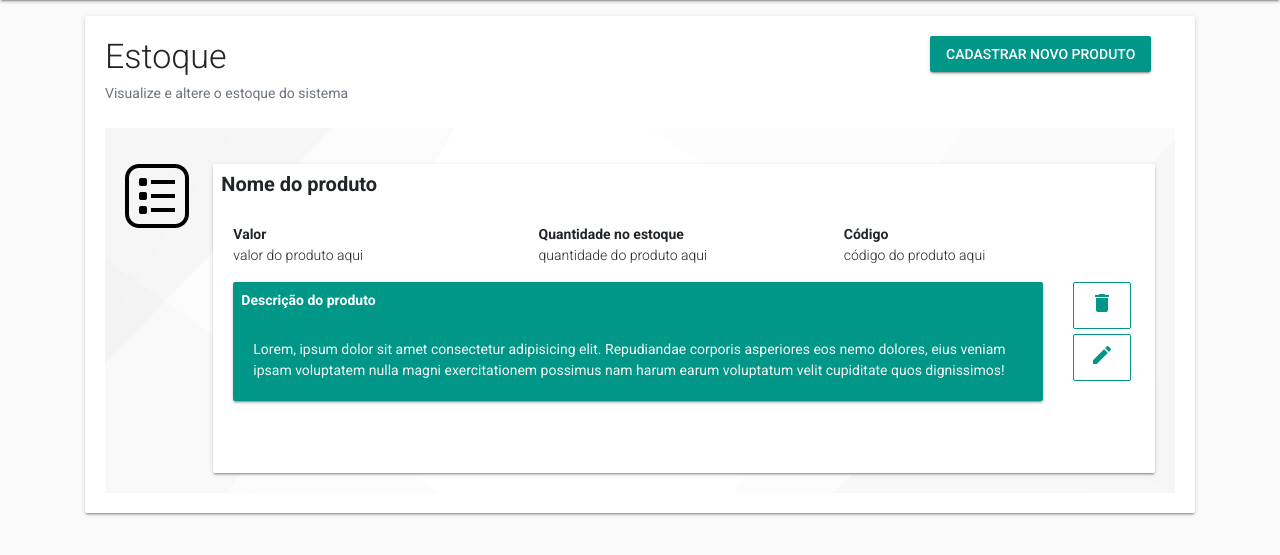
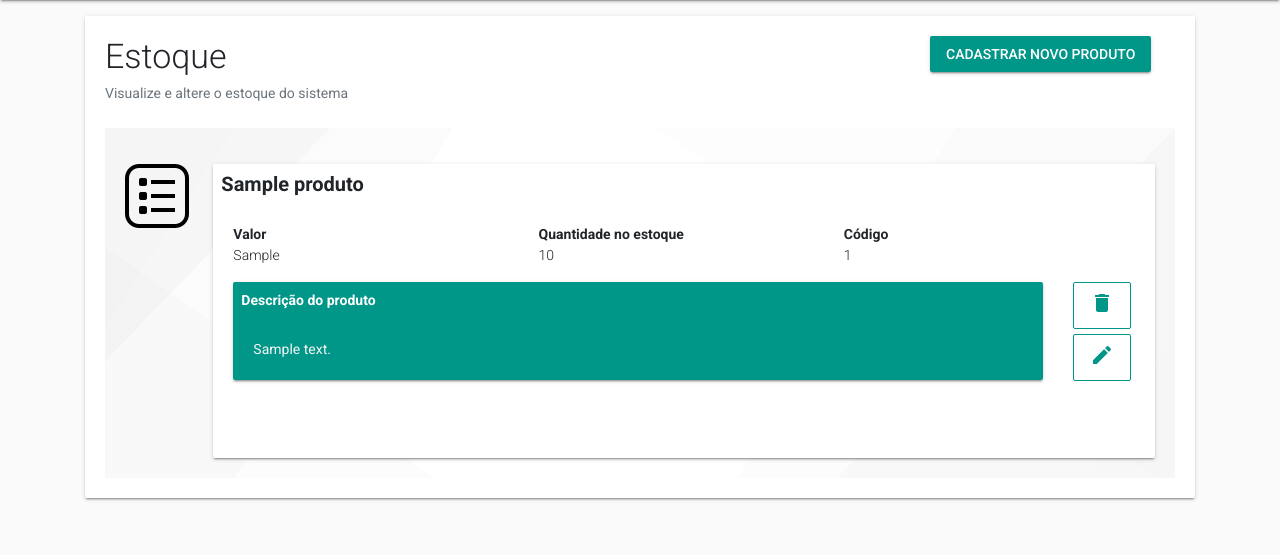
Before and after one commit to DawidOliveira/control_store, a PHP site: page /view/verEstoque in a window 1280 px wide. Shown: the part 53-608 px from the top of the page. Run offline with PHP 8.4, Linux system fonts and the light colour scheme; tables that the repository leaves empty hold one stand-in row (values such as "Sample post"); some libraries are stand-ins or nearby versions.

Commit message:
Colocando os controllers nas views

```diff
--- a/connection/connection.php
+++ b/connection/connection.php
@@ -11,7 +11,7 @@
                 $host = "localhost";
                 $user = "root";
                 $pass = "";
-                $db = "control_store";
+                $db = "Control_Store";
 
                 $this->mysqli = new mysqli($host,$user,$pass,$db);
             }catch(Exception $e){
--- a/controllers/productController.php
+++ b/controllers/productController.php
@@ -30,6 +30,17 @@
             return null;
         }
 
+        function todosDados(){
+            try{
+                $dados = $this->produtomodel->todosDados();
+
+                return $dados;
+            }catch(Exception $e){
+                echo("<script>alert('Erro ao inserir dados no banco!')</script>");
+            }
+
+        }
+
 		function deletarProduto($cod){
 			if($this->produtomodel->verificarProduto($cod)){
 				$this->produtomodel->deletarProduto($cod);
--- a/model/productModel.php
+++ b/model/productModel.php
@@ -14,7 +14,7 @@
 
             try{
 
-                $query = $this->conn->query("INSERT into produtos (nome,valor,quantidade,descricao) values ('$nome','$valor',$quantidade,'$descricao');");
+                $this->conn->query("INSERT into produtos (nome,valor,quantidade,descricao) values ('$nome','$valor',$quantidade,'$descricao');");
 
                 return true;
 
@@ -54,6 +54,23 @@
 
         }
 
+        function todosDados(){
+
+            try{
+
+                $query = $this->conn->query("SELECT * from produtos;");
+                $dados = $query->fetch_all();
+
+                return $dados;
+
+            }catch(Exception $e){
+
+                echo("<script>alert('Erro ao inserir dados no banco!')</script>");
+
+            }
+
+        }
+
         function verificarProduto($cod){
 
             try{
@@ -78,7 +95,7 @@
 
             try{
 
-                $query = $this->conn->query("UPDATE produtos SET nome='$nome',valor='$valor',quantidade='$quantidade',descricao='$descricao' WHERE cod = '$cod';");
+                $this->conn->query("UPDATE produtos SET nome='$nome',valor='$valor',quantidade='$quantidade',descricao='$descricao' WHERE cod = '$cod';");
 
                 return true;
 
@@ -96,7 +113,7 @@
 
             try{
 
-                $query = $this->conn->query("DELETE from produtos WHERE cod='$cod';");
+                $this->conn->query("DELETE from produtos WHERE cod=$cod;");
 
                 return true;
 
--- a/view/verEstoque.php
+++ b/view/verEstoque.php
@@ -1,3 +1,9 @@
+<?php
+	require("../controllers/productController.php");
+	$pc = new ProductController();
+	$dados = $pc->todosDados();
+?>
+
 <!doctype html>
 <html lang="en">
 
@@ -82,6 +88,9 @@
 							</div>
 						</div>
 						<div class="card-subtitle text-muted mb-4">Visualize e altere o estoque do sistema</div>
+						<?php
+							foreach($dados as $product){
+						?>
 						<div class="card-body gradiente">
 							<div class="row mt-3">
 								<div class="col-1">
@@ -90,21 +99,21 @@
 								<div class="col">
 									<div class="card">
 										<div class="card-title h5 font-weight-bold mx-2 my-2">
-											Nome do produto
+											<?php echo $product[1]; ?>
 										</div>
 										<div class="card-body mr-3">
 											<div class="row">
 												<div class="col">
 													<span class="font-weight-bold">Valor</span>
-													<p class="font-weight-light">valor do produto aqui</p>
+													<p class="font-weight-light"><?php echo $product[2]; ?></p>
 												</div>
 												<div class="col">
 													<span class="font-weight-bold">Quantidade no estoque</span>
-													<p class="font-weight-light">quantidade do produto aqui</p>
+													<p class="font-weight-light"><?php echo $product[3]; ?></p>
 												</div>
 												<div class="col">
 													<span class="font-weight-bold">Código</span>
-													<p class="font-weight-light">código do produto aqui</p>
+													<p class="font-weight-light"><?php echo $product[0]; ?></p>
 												</div>
 											</div>
 											<div class="row">
@@ -114,7 +123,7 @@
 															Descrição do produto
 														</div>
 														<div class="card-body text-light">
-															Lorem, ipsum dolor sit amet consectetur adipisicing elit. Repudiandae corporis asperiores eos nemo dolores, eius veniam ipsam voluptatem nulla magni exercitationem possimus nam harum earum voluptatum velit cupiditate quos dignissimos!
+															<?php echo $product[4]; ?>
 														</div>
 													</div>
 												</div>
@@ -156,6 +165,15 @@
 																			Confirmar
 																		</button>
 																	</div>
+																	<?php
+																	// adaptar função para confirmar senha
+																		if(isset($_POST['enviarSenha'])){
+																			$pc->deletarProduto($product[0]);
+																			header('Refresh:0');
+																			echo "<script>location.reload();</script>";
+																			break;
+																		}
+																	?>
 																</div>
 															</div>
 														</div>
@@ -204,11 +222,27 @@
 																</div>
 																<div class="row">
 																	<div class="col">
+																		<div class="input-group mb-6">
+																			<div class="input-group-prepend mx-4 my-2 ">
+																				<img src="../assets/more.png" alt="Description" width="32px" height="32px"></div>
+																				<textarea type="text" class="form-control" placeholder="Descrição" aria-label="Descricao" name="desc" aria-describedby="basic-addon1"></textarea>
+																		</div>
+																	</div>
+																</div>
+
+																<div class="row">
+																	<div class="col">
 																		<button type="submit" name="editarInfo" class="btn btn-raised btn-primary btn-lg btn-block" data-target="#collapseExample" aria-expanded="false" aria-controls="collapseExample" data-toggle="snackbar" data-style="toast" data-content="A alteração do produto foi realizada">
 																			Confirmar
 																		</button>
 																	</div>
 																</div>
+																<?php
+																	// adaptar função para confirmar senha
+																	if(isset($_POST['editarInfo'])){
+																		$pc->editarProduto($product[0],(string)$_POST['name'],(string)$_POST['price'],$_POST['quantity'],(string)$_POST['name'],(string)$_POST['desc']);
+																	}
+																?>
 															</div>
 														</div>
 													</div>
@@ -219,6 +253,7 @@
 								</div>
 							</div>
 						</div>
+						<?php } ?>
 					</div>
 				</div>
 			</div>
```
Also changed, not shown: view/cadProduto.php (+13 -1 lines).
